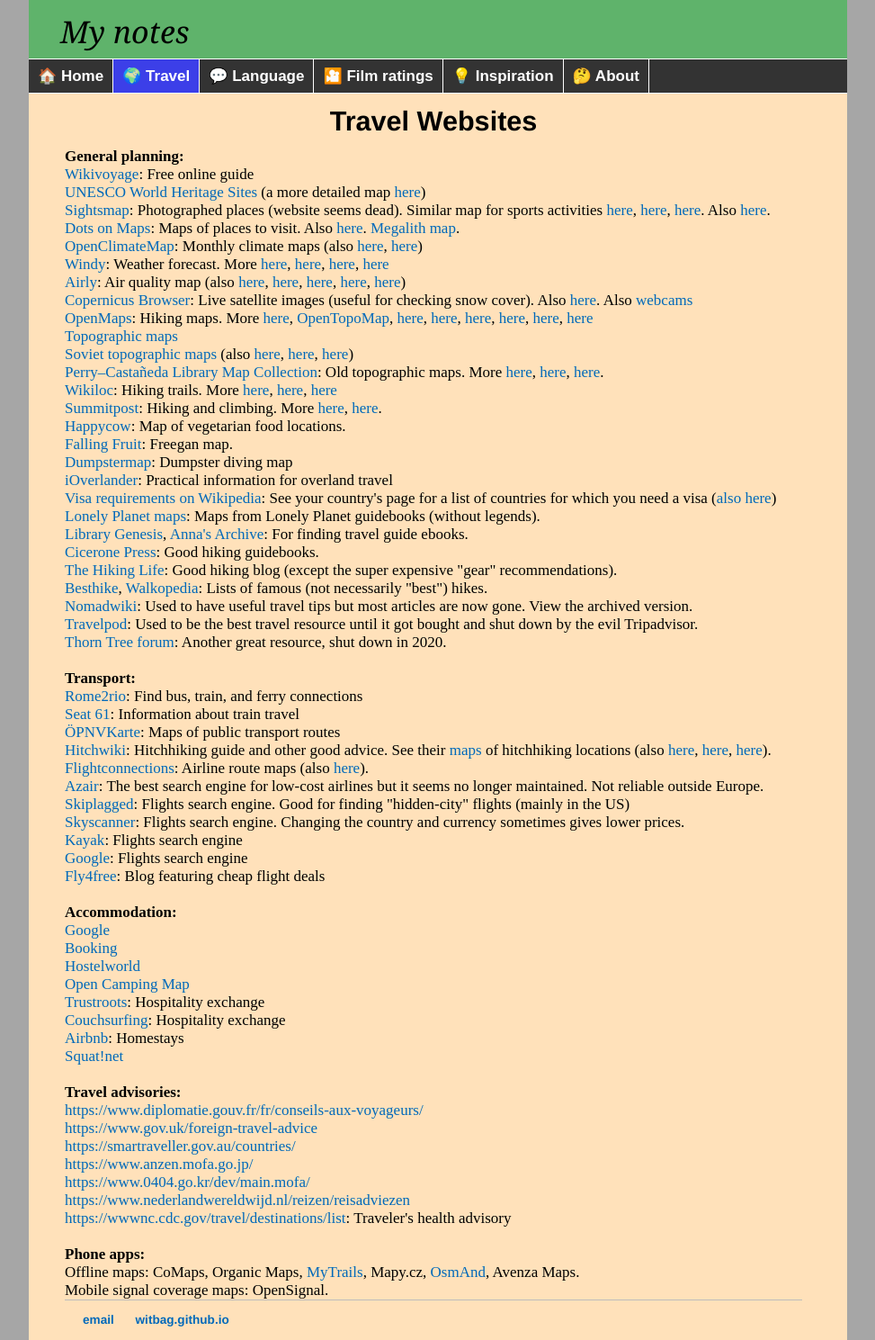
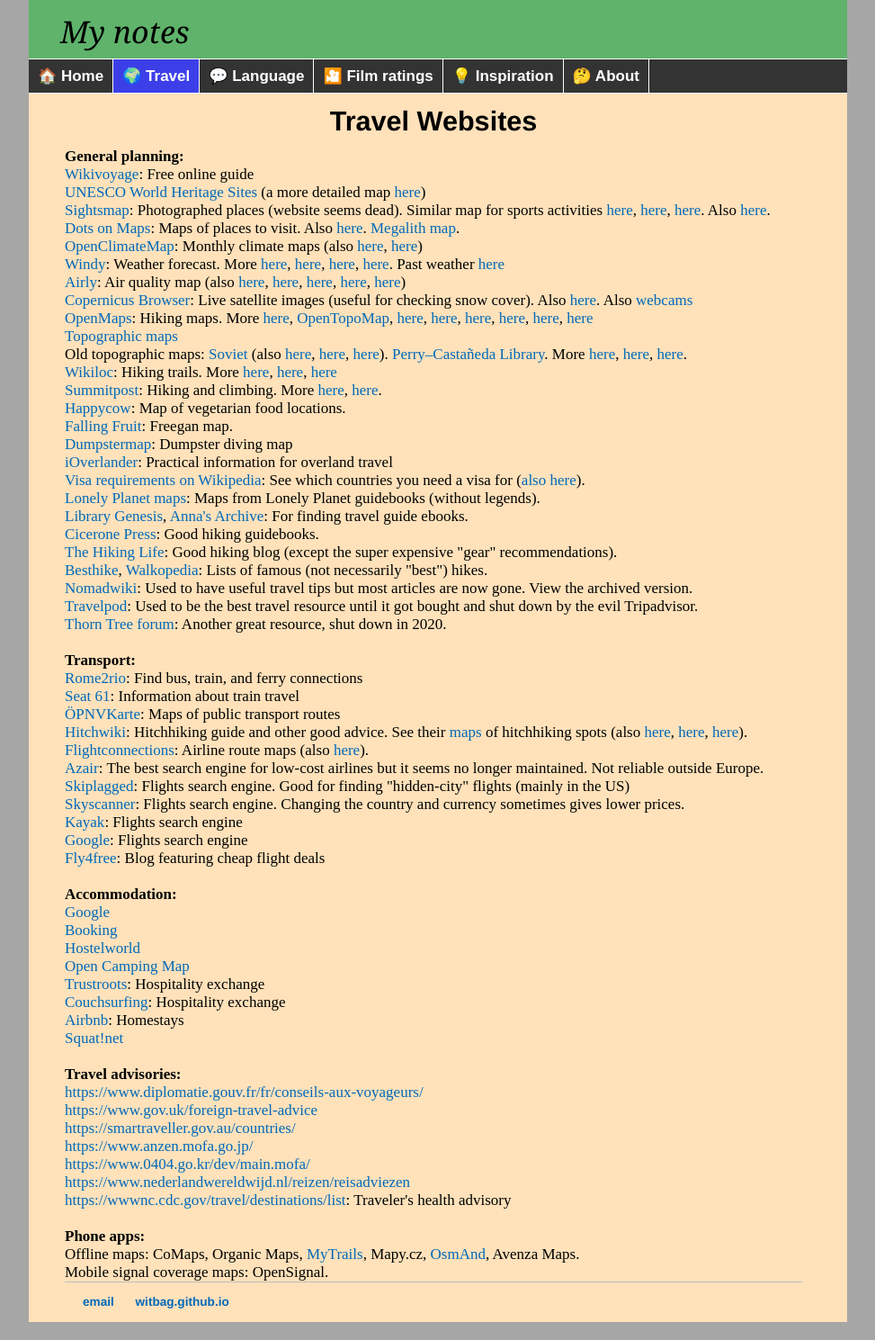
Before and after one commit to witbag/witbag.github.io, a Jekyll site: the page built from travel/resources.html, in a window 1280 px wide. Shown: the whole page at 90% size, without its empty margins (153-1126 px from the left). Built offline with Jekyll 4.4.1, drawn with Linux system fonts in a browser that asks for light colours.

Commit message:
Update resources.html

```diff
--- a/travel/resources.html
+++ b/travel/resources.html
@@ -14,20 +14,19 @@
 <a href="https://www.sightsmap.com/" target=_blank>Sightsmap</a>: Photographed places (website seems dead). Similar map for sports activities <a href="https://nakarte.me/#l=O/Sr" target=_blank>here</a>, <a href="https://www.geamap.com/en/worldmap#zoom=3&lat=44.2&lon=-7.5&layer=0&overlays=FFFFFFFFFFFFFFFFFFFFFFFFFFFFFFFFFTFF" target=_blank>here</a>, <a href="https://www.strava.com/heatmap" target=_blank>here</a>. Also <a href="https://wikishootme.toolforge.org/" target=_blank>here</a>.<br>
 <a href="https://dotsonmaps.com/maps" target=_blank>Dots on Maps</a>: Maps of places to visit. Also <a href="https://opentripmap.com/" target=_blank>here</a>. <a href="https://www.megalithic.co.uk/le_megalith_map.html" target=_blank>Megalith map</a>.<br>
 <a href="https://openclimatemap.org/" target=_blank>OpenClimateMap</a>: Monthly climate maps (also <a href="https://climvis.org/animations.html" target=_blank>here</a>, <a href="https://climatereanalyzer.org/reanalysis/monthly_maps/index.php" target=_blank>here</a>)<br>
-<a href="https://www.windy.com/-Temperature-temp" target=_blank>Windy</a>: Weather forecast. More <a href="https://www.meteoblue.com/en/weather/forecast/meteogramweb/" target=_blank>here</a>, <a href="https://www.mountain-forecast.com/" target=_blank>here</a>, <a href="https://www.yr.no/en" target=_blank>here</a>, <a href="https://www.wunderground.com" target=_blank>here</a><br>
+<a href="https://www.windy.com/-Temperature-temp" target=_blank>Windy</a>: Weather forecast. More <a href="https://www.meteoblue.com/en/weather/forecast/meteogramweb/" target=_blank>here</a>, <a href="https://www.mountain-forecast.com/" target=_blank>here</a>, <a href="https://www.yr.no/en" target=_blank>here</a>, <a href="https://www.wunderground.com" target=_blank>here</a>. Past weather <a href="https://weather-replay.climate.copernicus.eu/" target=_blank>here</a><br>
 <a href="https://airly.org/map/en/" target=_blank>Airly</a>: Air quality map (also <a href="http://berkeleyearth.lbl.gov/air-quality/main_map.php" target=_blank>here</a>, <a href="https://maps.s5p-pal.com/" target=_blank>here</a>, <a href="https://www.airvisual.com/air-quality-map" target=_blank>here</a>, <a href="https://pmc.ncbi.nlm.nih.gov/articles/PMC4314252/figure/f3/" target=_blank>here</a>, <a href="https://ars.els-cdn.com/content/image/1-s2.0-S0013935121000487-gr1_lrg.jpg" target=_blank>here</a>)<br>
 <a href="https://browser.dataspace.copernicus.eu/" target=_blank>Copernicus Browser</a>: Live satellite images (useful for checking snow cover). Also <a href="https://zoom.earth/maps/satellite-hd/" target=_blank>here</a>. Also <a href="https://www.windy.com/?48.701,9.144,4,p:cams" target=_blank>webcams</a><br>
 <a href="https://openmaps.fr" target=_blank>OpenMaps</a>: Hiking maps. More <a href="https://hiking.waymarkedtrails.org/" target=_blank>here</a>, <a href="https://opentopomap.org" target=_blank>OpenTopoMap</a>, <a href="https://en.mapy.cz/turisticka" target=_blank>here</a>, <a href="https://www.gaiagps.com/map/" target=_blank>here</a>, <a href="https://www.bergfex.com/map/" target=_blank>here</a>, <a href="https://caltopo.com/map.html" target=_blank>here</a>, <a href="https://www.geamap.com/en/worldmap" target=_blank>here</a>, <a href="https://mc.bbbike.org/mc/" target=_blank>here</a><br>
 <a href="https://en-au.topographic-map.com/maps/dy4z/Asia/" target=_blank>Topographic maps</a><br>
-<a href="https://nakarte.me/#l=T" target=_blank>Soviet topographic maps</a> (also <a href="https://www.geamap.com/en/soviet/" target=_blank>here</a>, <a href="https://maps.vlasenko.net/soviet-military-topographic-map/" target=_blank>here</a>, <a href="https://iu.maps.arcgis.com/apps/webappviewer/index.html?id=3003eaf8107048aeabd74b74a1481cb4" target=_blank>here</a>)<br>
-<a href="https://legacy.lib.utexas.edu/maps/topo/" target=_blank>Perry–Castañeda Library Map Collection</a>: Old topographic maps. More <a href="https://csmgis.maps.arcgis.com/apps/OnePane/basicviewer/index.html?appid=a78c3bcfabe1497dba55185fb517f5ca" target=_blank>here</a>, <a href="https://csmgis.maps.arcgis.com/apps/OnePane/basicviewer/index.html?appid=a1e64a3700b441ebab55d0eec37b54a2" target=_blank>here</a>, <a href="http://legacy.lib.utexas.edu/maps/jog/" target=_blank>here</a>.<br>
+Old topographic maps: <a href="https://nakarte.me/#l=T" target=_blank>Soviet</a> (also <a href="https://www.geamap.com/en/soviet/" target=_blank>here</a>, <a href="https://maps.vlasenko.net/soviet-military-topographic-map/" target=_blank>here</a>, <a href="https://iu.maps.arcgis.com/apps/webappviewer/index.html?id=3003eaf8107048aeabd74b74a1481cb4" target=_blank>here</a>). <a href="https://legacy.lib.utexas.edu/maps/topo/" target=_blank>Perry–Castañeda Library</a>. More <a href="http://legacy.lib.utexas.edu/maps/jog/" target=_blank>here</a>, <a href="https://csmgis.maps.arcgis.com/apps/OnePane/basicviewer/index.html?appid=a78c3bcfabe1497dba55185fb517f5ca" target=_blank>here</a>, <a href="https://csmgis.maps.arcgis.com/apps/OnePane/basicviewer/index.html?appid=a1e64a3700b441ebab55d0eec37b54a2" target=_blank>here</a>.<br>
 <a href="https://www.wikiloc.com/wikiloc/map.do" target=_blank>Wikiloc</a>: Hiking trails. More <a href="https://www.alltrails.com/explore/" target=_blank>here</a>, <a href="https://www.outdooractive.com/en/map/" target=_blank>here</a>, <a href="https://www.hikingproject.com/directory/areas/international" target=_blank>here</a><br>
 <a href="https://www.summitpost.org" target=_blank>Summitpost</a>: Hiking and climbing. More <a href="https://www.thecrag.com/climbing/world/maps" target=_blank>here</a>, <a href="https://www.ukclimbing.com/" target=_blank>here</a>.<br>
 <a href="https://www.happycow.net/veggiemap" target=_blank>Happycow</a>: Map of vegetarian food locations.<br>
 <a href="https://fallingfruit.org/" target=_blank>Falling Fruit</a>: Freegan map.<br>
 <a href="https://dumpstermap.org/" target=_blank>Dumpstermap</a>: Dumpster diving map<br>
 <a href="https://ioverlander.com/" target=_blank>iOverlander</a>: Practical information for overland travel<br>
-<a href="https://en.wikipedia.org/wiki/Template:Visa_requirements" target=_blank>Visa requirements on Wikipedia</a>: See your country's page for a list of countries for which you need a visa (<a href="https://www.emirates.com/english/before-you-fly/visa-passport-information/" target=_blank>also here</a>)<br>
+<a href="https://en.wikipedia.org/wiki/Template:Visa_requirements" target=_blank>Visa requirements on Wikipedia</a>: See which countries you need a visa for (<a href="https://www.emirates.com/english/before-you-fly/visa-passport-information/" target=_blank>also here</a>).<br>
 <a href="https://web.archive.org/web/20220919024010/http://media.lonelyplanet.com/ebookmaps/" target=_blank>Lonely Planet maps</a>: Maps from Lonely Planet guidebooks (without legends).<br>
 <a href="https://libgen.vg/" target=_blank>Library Genesis</a>, <a href="https://annas-archive.pk/" target=_blank>Anna's Archive</a>: For finding travel guide ebooks.<br>
 <a href="https://www.cicerone.co.uk/" target=_blank>Cicerone Press</a>: Good hiking guidebooks.<br>
@@ -41,7 +40,7 @@
 <a href="https://www.rome2rio.com" target=_blank>Rome2rio</a>: Find bus, train, and ferry connections<br>
 <a href="https://www.seat61.com" target=_blank>Seat 61</a>: Information about train travel<br>
 <a href="https://www.öpnvkarte.de" target=_blank>ÖPNVKarte</a>: Maps of public transport routes<br>
-<a href="https://hitchwiki.org/en/Main_Page" target=_blank>Hitchwiki</a>: Hitchhiking guide and other good advice. See their <a href="https://maps.hitchwiki.org/" target=_blank>maps</a> of hitchhiking locations (also <a href="https://hitchmap.com/" target=_blank>here</a>, <a href="https://hitchspots.me/" target=_blank>here</a>, <a href="https://hitchhiking.org/" target=_blank>here</a>).<br>
+<a href="https://hitchwiki.org/en/Main_Page" target=_blank>Hitchwiki</a>: Hitchhiking guide and other good advice. See their <a href="https://maps.hitchwiki.org/" target=_blank>maps</a> of hitchhiking spots (also <a href="https://hitchmap.com/" target=_blank>here</a>, <a href="https://hitchspots.me/" target=_blank>here</a>, <a href="https://hitchhiking.org/" target=_blank>here</a>).<br>
 <a href="https://www.flightconnections.com" target=_blank>Flightconnections</a>: Airline route maps (also <a href="https://www.flightsfrom.com" target=_blank>here</a>).<br>
 <a href="https://www.azair.eu/" target=_blank>Azair</a>: The best search engine for low-cost airlines but it seems no longer maintained. Not reliable outside Europe.<br>
 <a href="https://skiplagged.com/" target=_blank>Skiplagged</a>: Flights search engine. Good for finding "hidden-city" flights (mainly in the US)<br>
```
